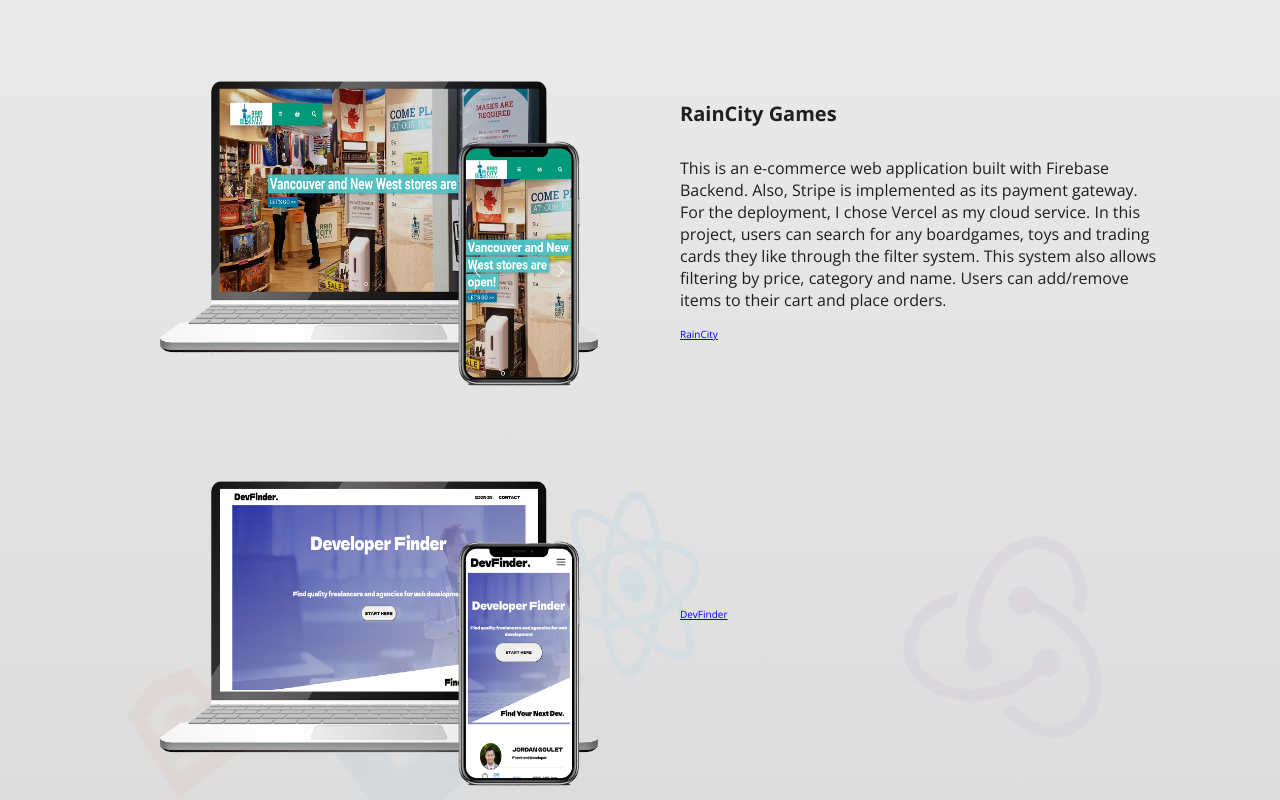
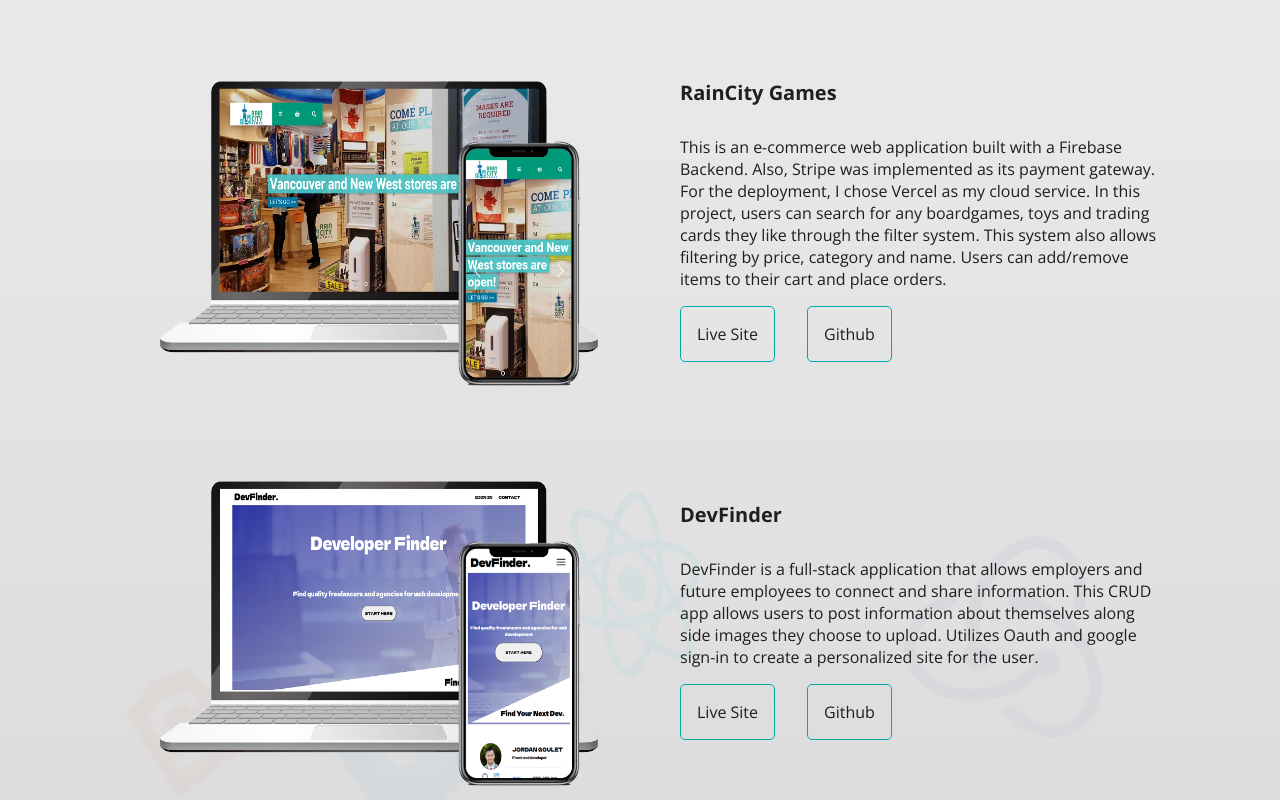
Before and after one commit to Jordangoulet13/Portfollio-2021, a React (Create React App) app: page / in a window 1280 px wide. Shown: the part 1320-2120 px from the top of the page. Built offline with nearby package versions, Linux system fonts and the light colour scheme.

Commit message:
added descriptions to projects

```diff
--- a/src/components/contact/Contact.jsx
+++ b/src/components/contact/Contact.jsx
@@ -70,6 +70,9 @@
   padding: 4px 20px 0;
   width: 100%;
   margin: 1rem 0;
+  ::placeholder {
+    color: ${(p) => p.theme.textPrimaryColor};
+  }
 `;
 
 const FormTextArea = styled.textarea`
@@ -83,6 +86,10 @@
   width: 100%;
   margin: 1rem 0;
   color: ${(p) => p.theme.textPrimaryColor};
+
+  ::placeholder {
+    color: ${(p) => p.theme.textPrimaryColor};
+  }
 `;
 
 const StyledButton = styled.button`
@@ -90,7 +97,7 @@
   border-radius: 12px;
   border: 0;
   box-sizing: border-box;
-  color: #eee;
+  color: ${(p) => p.theme.textPrimaryColor};
   cursor: pointer;
   font-size: 18px;
   height: 50px;
--- a/src/components/projects/ProjectCard.jsx
+++ b/src/components/projects/ProjectCard.jsx
@@ -12,25 +12,49 @@
       <ProjectInfo>
         <Title>RainCity Games</Title>
         <Info>
-          This is an e-commerce web application built with Firebase Backend.
-          Also, Stripe is implemented as its payment gateway. For the
+          This is an e-commerce web application built with a Firebase Backend.
+          Also, Stripe was implemented as its payment gateway. For the
           deployment, I chose Vercel as my cloud service. In this project, users
           can search for any boardgames, toys and trading cards they like
           through the filter system. This system also allows filtering by price,
           category and name. Users can add/remove items to their cart and place
           orders.
         </Info>
-        <a href="https://boardgame-store.vercel.app/" target="__blank">
-          RainCity
-        </a>
+        <LinksContainer>
+          <a href="https://boardgame-store.vercel.app/" target="__blank">
+            <Info>Live Site</Info>
+          </a>
+          <a
+            href="https://github.com/Jordangoulet13/boardgame-store"
+            target="__blank"
+          >
+            <Info>Github</Info>
+          </a>
+        </LinksContainer>
       </ProjectInfo>
       <ProjectImageContainer>
         <ProjectImage src={devFinderImage} />
       </ProjectImageContainer>
       <ProjectInfo>
-        <a href="https://developer-finder.vercel.app/" target="__blank">
-          DevFinder
-        </a>
+        <Title>DevFinder</Title>
+        <Info>
+          DevFinder is a full-stack application that allows employers and future
+          employees to connect and share information. This CRUD app allows users
+          to post information about themselves along side images they choose to
+          upload. Utilizes Oauth and google sign-in to create a personalized
+          site for the user.
+        </Info>
+        <LinksContainer>
+          <a href="https://developer-finder.vercel.app/" target="__blank">
+            <Info>Live Site</Info>
+          </a>
+          <a
+            href="https://github.com/Jordangoulet13/developer-finder"
+            target="__blank"
+          >
+            <Info>Github</Info>
+          </a>
+        </LinksContainer>
       </ProjectInfo>
     </Container>
   );
@@ -66,6 +90,28 @@
   font-size: 1rem;
 `;
 
+const LinksContainer = styled.div`
+  display: flex;
+
+  a {
+    text-decoration: none;
+    border: 1px solid ${(p) => p.theme.textTertiaryColor};
+    padding: 0 1rem;
+    text-align: center;
+    color: ${(p) => p.theme.textPrimaryColor};
+    transition: 600ms;
+    border-radius: 5px;
+
+    &:hover {
+      background-color: ${(p) => p.theme.textTertiaryColor};
+      opacity: 0.8;
+    }
+    &:last-child {
+      margin-left: 2rem;
+    }
+  }
+`;
+
 const Title = styled.h1``;
 
 export default ProjectCard;
```
